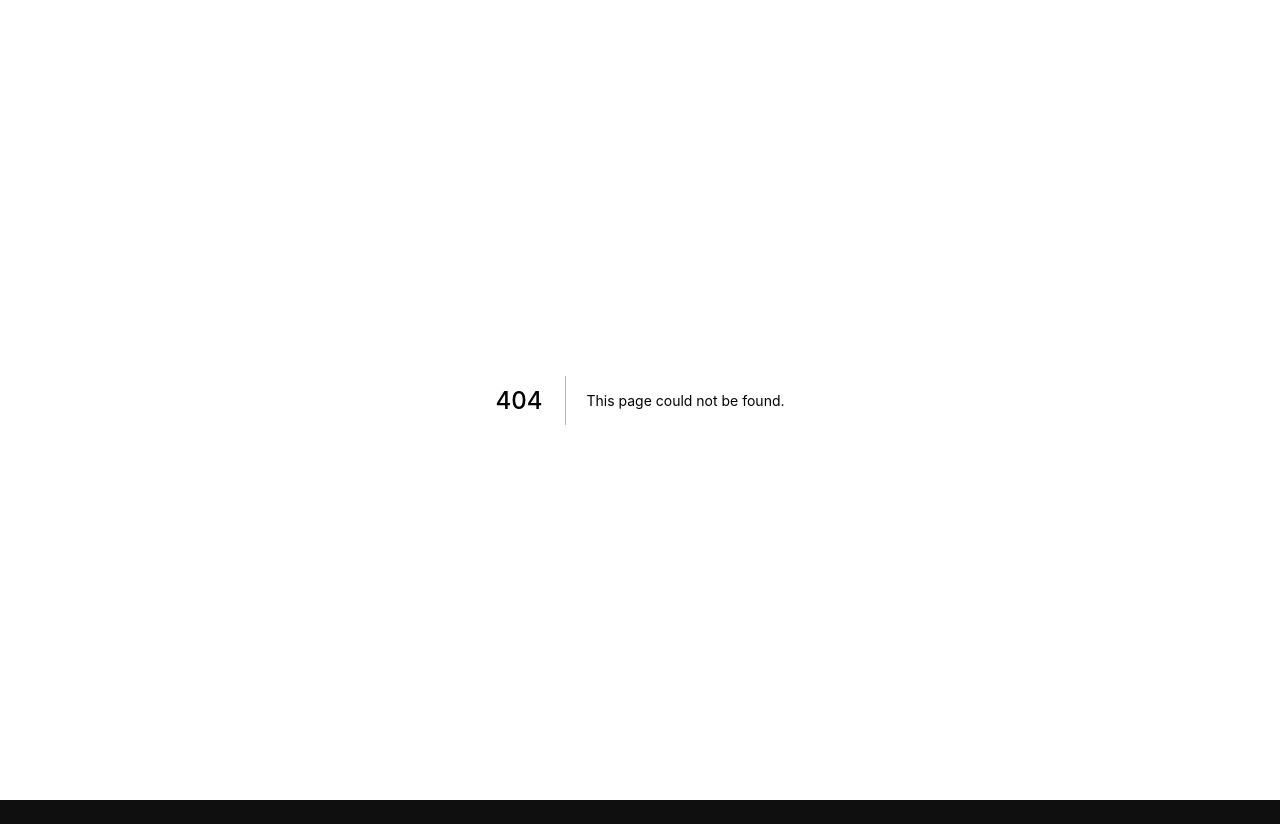
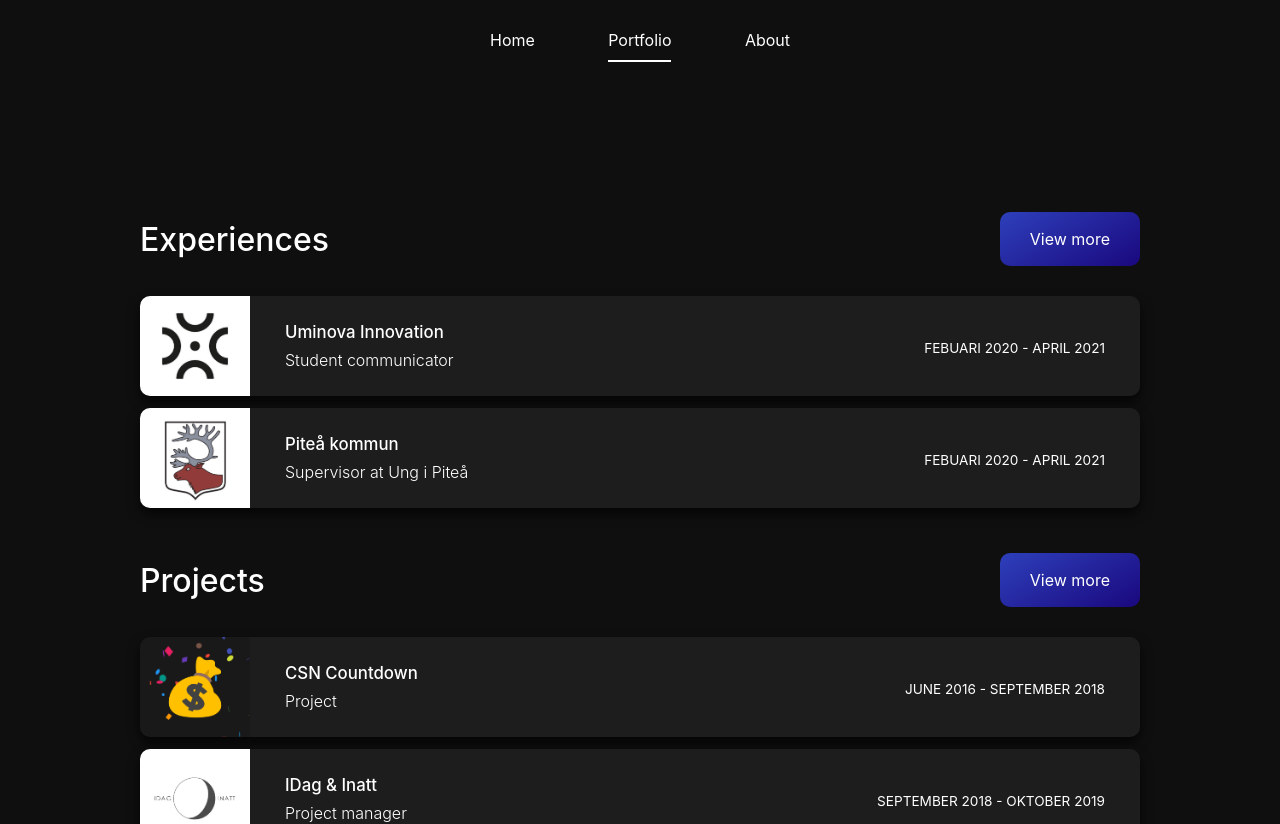
Before and after one commit to JonathanHedlund/portfolio, a Next.js app: page /portfolio in a window 1280 px wide. Before the commit this address had no page. Shown: the top 824 px of the page. Before the commit the page ends 800 px from the top, so only its background shows below. Built offline with nearby package versions, Linux system fonts and the light colour scheme.

Commit message:
Imported navigation

```diff
--- a/components/HeaderNav.js
+++ b/components/HeaderNav.js
@@ -1,9 +1,17 @@
 import Link from 'next/link'
+
+import HeaderNavItem from '../components/HeaderNavItem'
+
+import styles from '../styles/Header.module.css'
 
 const HeaderNav = () => {
     return (
-        <div>
-
+        <div className={styles.headerContainer}>
+            <div className={styles.headerContainerInner}>
+                <HeaderNavItem text="Home" link="/"/>
+                <HeaderNavItem text="Portfolio" link="/portfolio"/>
+                <HeaderNavItem text="About" link="/about"/>
+            </div>
         </div>
     )
 }
--- /dev/null
+++ b/components/HeaderNavItem.js
@@ -0,0 +1,18 @@
+import Link from 'next/link'
+import { useRouter } from "next/router";
+
+import styles from '../styles/Header.module.css'
+
+const HeaderNavItem = ({text, link}) => {
+    const router = useRouter();
+
+    return (
+        <Link href={link} >
+            <a className={router.pathname == link ? styles.headerNavItemContainerActive : (link !== '/' && router.pathname.startsWith(link)) ? styles.headerNavItemContainerActive : styles.headerNavItemContainer}>
+                {text}
+            </a>
+        </Link>
+    )
+}
+
+export default HeaderNavItem
--- a/pages/index.js
+++ b/pages/index.js
@@ -1,6 +1,3 @@
-import Head from 'next/head'
-import Image from 'next/image'
-
 import HeaderNav from '../components/HeaderNav'
 import HeroContainer from '../components/hero/HeroContainer'
 import CurrentFocusContainer from '../components/current-focus/CurrentFocusContainer'
--- /dev/null
+++ b/pages/portfolio/index.js
@@ -0,0 +1,15 @@
+import HeaderNav from '../../components/HeaderNav'
+import ExperienceCollection from '../../components/experiences/ExperienceCollection'
+
+import styles from '../../styles/Home.module.css'
+
+const index = () => {
+    return (
+        <div className={styles.container}>
+            <HeaderNav />
+            <ExperienceCollection />
+        </div>
+    )
+}
+
+export default index
--- a/styles/Experience.module.css
+++ b/styles/Experience.module.css
@@ -91,16 +91,16 @@
     }
 
     .itemHeader {
-        font-size: 1.2rem;
-        margin-bottom: 7px;
+        font-size: 1.05rem;
+        margin-bottom: 3px;
     }
 
     .itemRole {
-        font-size: 1.1rem;
+        font-size: 1rem;
     }
 
     .itemTimeslot {
-        font-size: 0.95rem;
+        font-size: 0.85rem;
         font-weight: 400;
     }
 
--- /dev/null
+++ b/styles/Header.module.css
@@ -0,0 +1,37 @@
+.headerContainer {
+    display: flex;
+    flex-direction: row;
+    justify-content: center;
+    margin-bottom: 150px;
+}
+
+.headerContainerInner {
+    display: flex;
+    flex-direction: row;
+    justify-content: space-between;
+    width: 300px;
+}
+
+.headerNavItemContainer {
+    padding-top: 30px;
+    padding-bottom: 10px;
+    border-bottom: 2px solid rgba(255, 255, 255, 0);
+    transition: 0.1s;
+}
+
+.headerNavItemContainer:hover {
+    text-decoration: none;
+    border-bottom: 2px solid #fff;
+}
+
+.headerNavItemContainerActive {
+    padding-top: 30px;
+    padding-bottom: 10px;
+    border-bottom: 2px solid #fff;
+    transition: 0.1s;
+}
+
+.headerNavItemContainerActive:hover {
+    text-decoration: none;
+    border-bottom: 2px solid #fff;
+}
--- a/styles/Hero.module.css
+++ b/styles/Hero.module.css
@@ -2,7 +2,7 @@
     display: flex;
     flex-direction: column;
     align-items: center;
-    margin-top: 170px;
+    margin-top: 0px;
     margin-bottom: 80px;
 }
 
```
Also changed, not shown: pages/about.js (added, +13 -0 lines).
